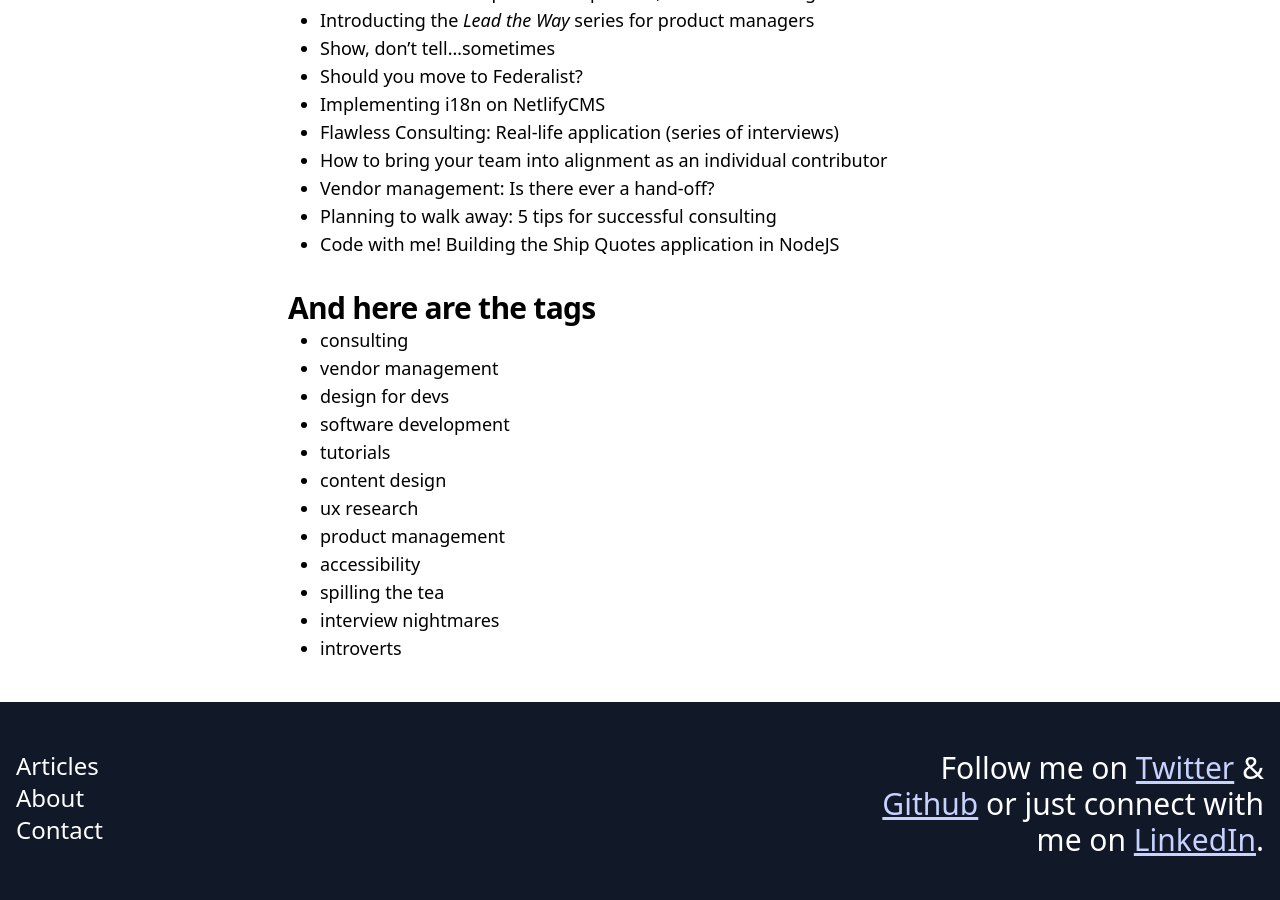
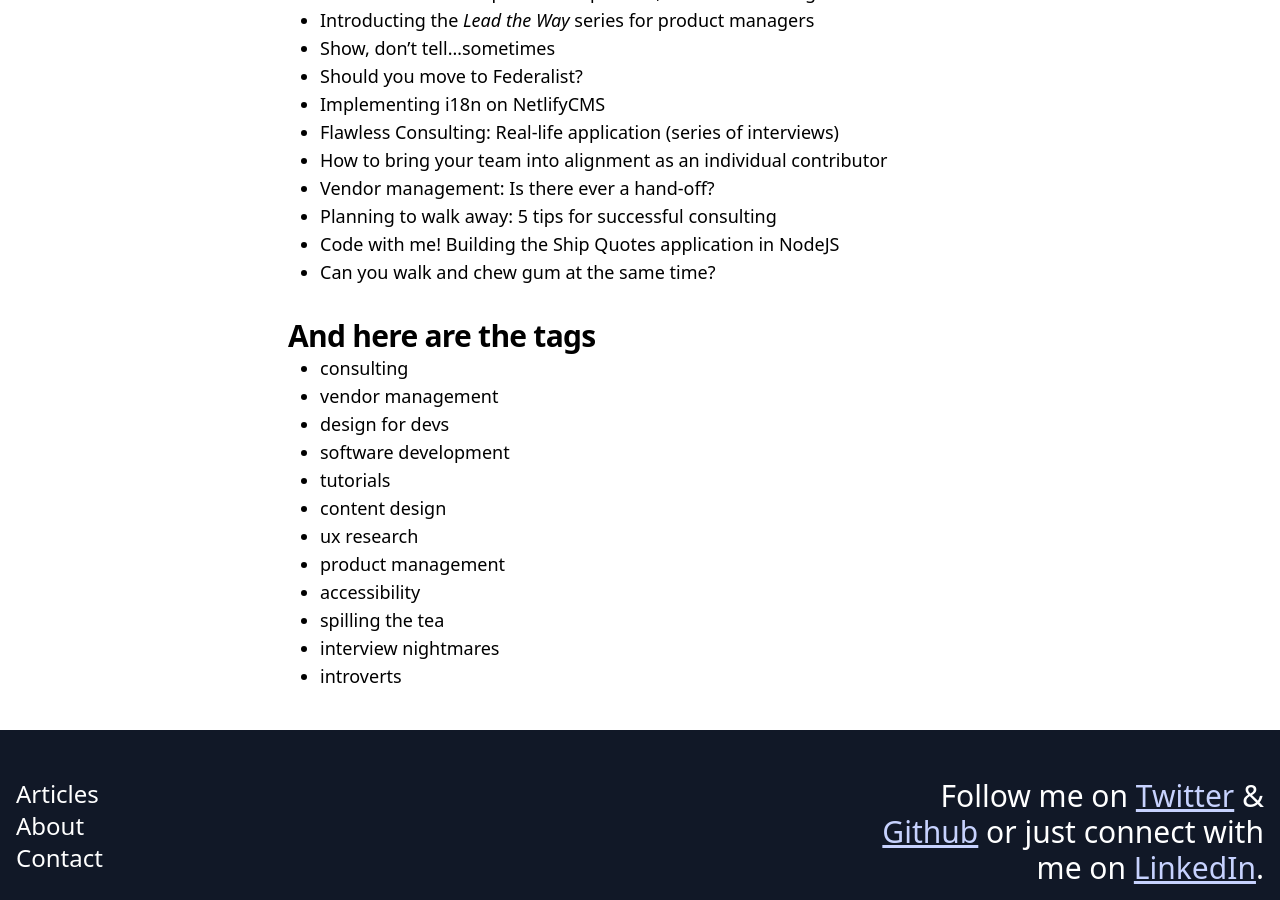
Before and after one commit to cannandev/plain-ole-jekyll-blog, a Jekyll site: the page built from topics.md, in a window 1280 px wide and 900 px high, scrolled down 988 px. Built offline with Jekyll 4.4.1, drawn with Linux system fonts in a browser that asks for light colours.

Commit message:
Update topics.md

```diff
--- a/topics.md
+++ b/topics.md
@@ -43,6 +43,7 @@ There's no end to my musings. Here is where I keep track of future topics.
 * Vendor management: Is there ever a hand-off?
 * Planning to walk away: 5 tips for successful consulting
 * Code with me! Building the Ship Quotes application in NodeJS
+* Can you walk and chew gum at the same time?
 
 ## And here are the tags
 
```
